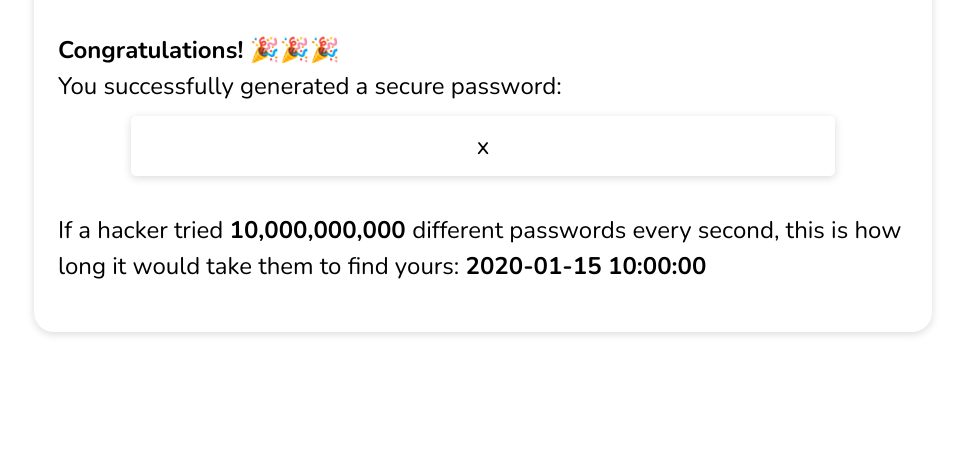
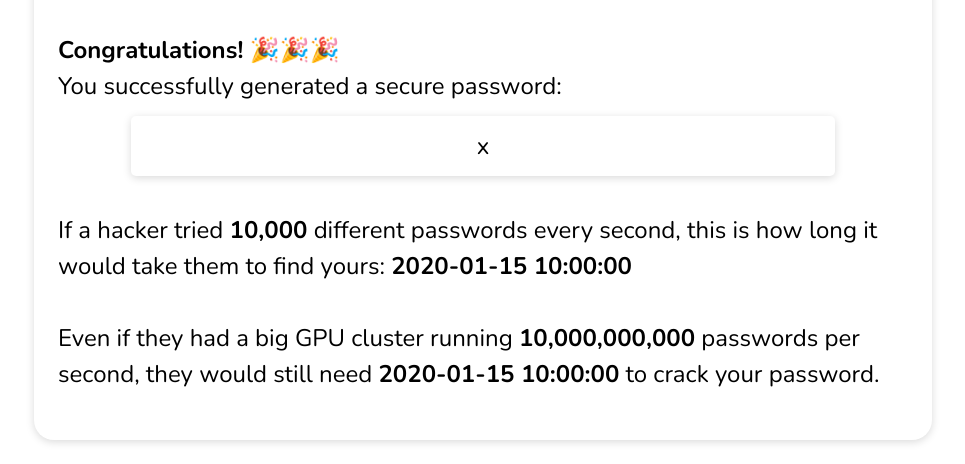
Before and after one commit to chr-peters/strong-but-simple-passwords, a Flask app: template strong_but_simple_passwords/templates/index.html in a window 1280 px wide. Shown: the part 759-1223 px from the top of the page, without its empty margins (157-1122 px from the left). Before the commit the page ends 1095 px from the top, so only its background shows below. Run offline with Flask 2, Linux system fonts and the light colour scheme; the template is opened without the code that fills it: most values are stand-ins (such as "Sample title", 1, 10 or a date in 2020).

Commit message:
include both, slow and fast cracking times

```diff
--- a/strong_but_simple_passwords/core.py
+++ b/strong_but_simple_passwords/core.py
@@ -79,6 +79,12 @@ class PasswordStrengthResult:
     def get_fast_cracking_time_seconds(self):
         return self._data["crack_times_seconds"]["offline_fast_hashing_1e10_per_second"]
 
+    def get_slow_cracking_time_string(self):
+        return self._data["crack_times_display"]["offline_slow_hashing_1e4_per_second"]
+
+    def get_slow_cracking_time_seconds(self):
+        return self._data["crack_times_seconds"]["offline_slow_hashing_1e4_per_second"]
+
 
 def estimate_password_strength(password):
     result = zxcvbn(password)
--- a/strong_but_simple_passwords/templates/index.html
+++ b/strong_but_simple_passwords/templates/index.html
@@ -43,15 +43,56 @@
         <button form="sentence_form" type="submit">Generate password!</button>
 
         {% if generated_password is defined %}
+
+        {% if password_strength_response.get_slow_cracking_time_seconds() is le (60 * 60 * 24 * 2) %}
+
+        <p>
+            <strong>You are on the right track,</strong>
+            but you might want to consider adding more words to your sentence.
+            A hacker who can try <strong>10,000</strong> passwords per second (which really isn't alot)
+            can find yours in
+            <strong>{{ password_strength_response.get_slow_cracking_time_string() }}</strong>.
+        </p>
+        <p>
+            Anyways, here is the password you generated:
+            <input type="text" value="{{ generated_password }}">
+        </p>
+
+        {% else %}
+
         <p>
             <strong>Congratulations! 🎉🎉🎉</strong><br>
             You successfully generated a secure password:
             <input type="text" value="{{ generated_password }}">
         </p>
         <p>
-            If a hacker tried <strong>10,000,000,000 </strong> different passwords every second,
-            this is how long it would take them to find yours: <strong>{{ cracking_time }}</strong>
+            If a hacker tried <strong>10,000</strong> different passwords every second,
+            this is how long it would take them to find yours:
+            <strong>{{ password_strength_response.get_slow_cracking_time_string() }}</strong>
         </p>
+        <p>
+            {% if password_strength_response.get_fast_cracking_time_seconds() is le (60 * 60 * 24 * 2) %}
+
+            <strong>But be careful!</strong> There are password crackers out there with alot of
+            computing power.
+            If they can try <strong>10,000,000,000</strong> passwords per second, they can still find
+            your password in
+            <strong>{{ password_strength_response.get_fast_cracking_time_string() }}</strong>.
+            <br>
+            So maybe consider adding more words to your sentence!
+
+            {% else %}
+
+            Even if they had a big GPU cluster running <strong>10,000,000,000</strong> passwords
+            per second, they would still need
+            <strong>{{ password_strength_response.get_fast_cracking_time_string() }}</strong>
+            to crack your password.
+
+            {% endif %}
+        </p>
+
+        {% endif %}
+
         {% endif %}
     </main>
 </body>
```
Also changed, not shown: strong_but_simple_passwords/views.py (+2 -6 lines), tests/test_core.py (+2 -0 lines).
